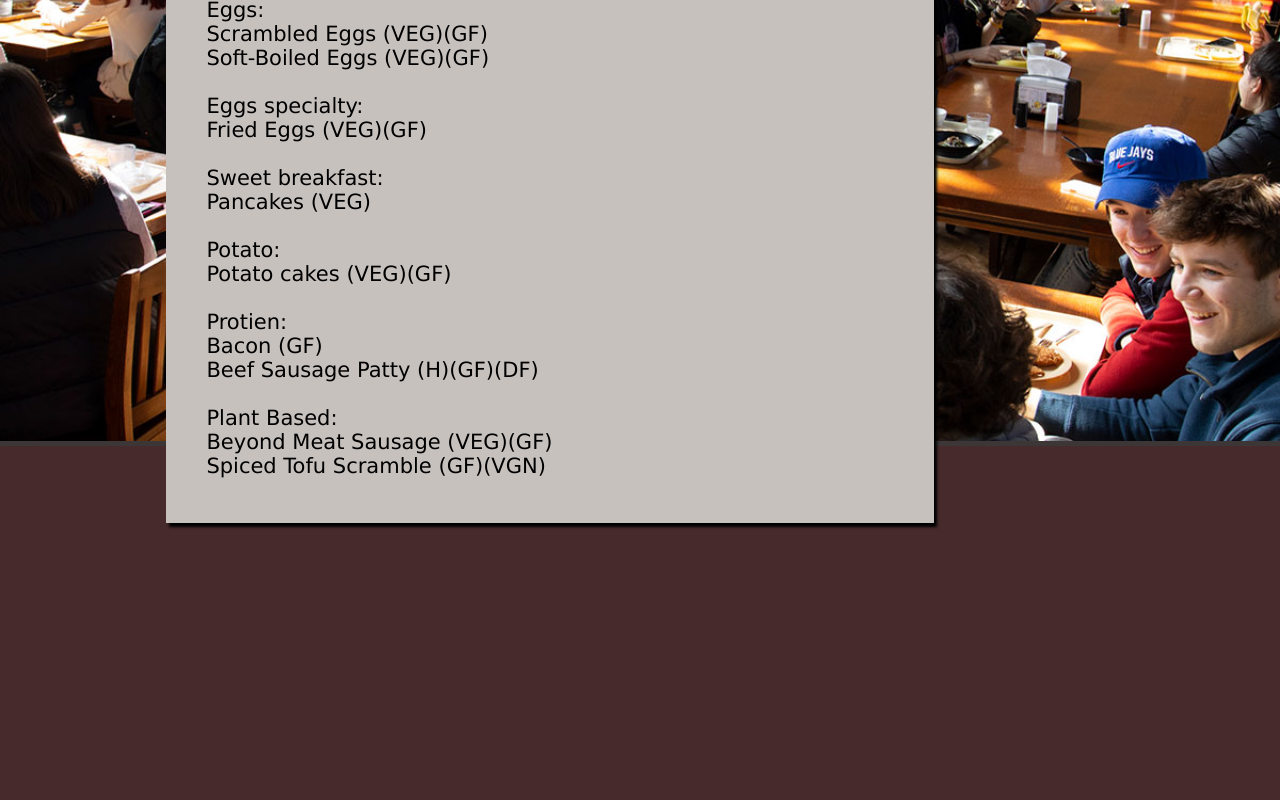
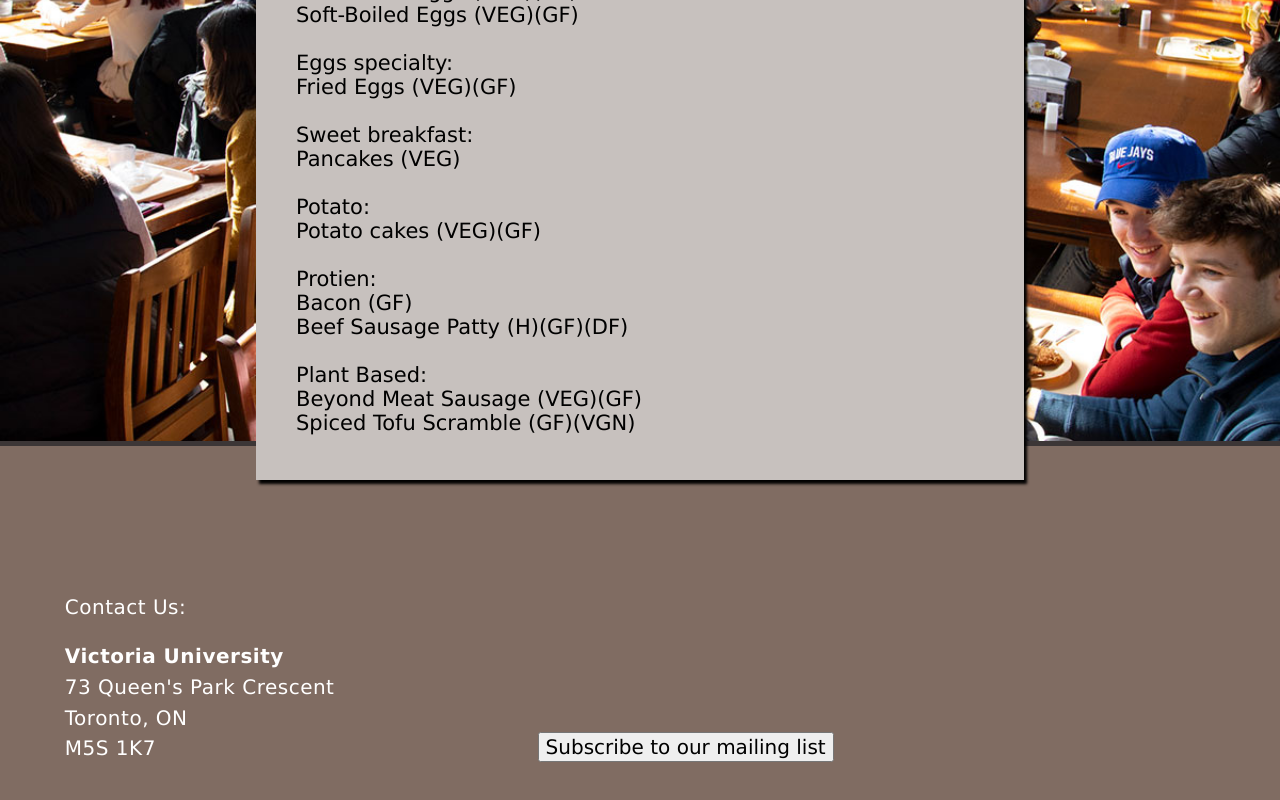
Before and after one commit to shourya134/Burwash-and-Neds-menus, a React (Create React App) app: page / in a window 1280 px wide. Shown: the part 586-1386 px from the top of the page. Built offline with nearby package versions, Linux system fonts and the light colour scheme.

Commit message:
footer updates

```diff
--- a/src/App.js
+++ b/src/App.js
@@ -1,4 +1,4 @@
-import logo from './logo.svg';
+
 import './App.css';
 import React from 'react';
 import {Food_menu} from './components/food_menu/Food_menu';
--- a/src/components/food_menu/Food_menu.jsx
+++ b/src/components/food_menu/Food_menu.jsx
@@ -69,7 +69,10 @@ function Food_menu () {
 
 
                 <h1 className='food-menu-heading'>Burwash Dining Hall Menu</h1><br />
-                <p className='food_details'>{/*<a>LUNCH AND DINNER COMMON MENU ITEMS INCLUDE SOUPS, BEVERAGES, FOOD BAR ITEMS (PIZZA/PANINI), SALAD BAR, WHOLE FRUIT AND DESSERTS <br /></a>*/} <br />Legend: (H)– Halal, (GF) – Gluten Free, (DF) – Dairy Free, (VEG) – Vegetarian, (VGN) – Vegan <br /> <br /> PICK A DATE : <DatePicker minDate={init_date} wrapperClassName="datePicker"  selected={date} onChange={(date) => setDate(date)} /> </p>
+                <p className='food_details'>
+                    {/*<a>LUNCH AND DINNER COMMON MENU ITEMS INCLUDE SOUPS, BEVERAGES, FOOD BAR ITEMS (PIZZA/PANINI), SALAD BAR, WHOLE FRUIT AND DESSERTS <br /></a>*/}
+                    <a className='link' href='https://www.vicu.utoronto.ca/hospitality-services/'> Hospitality Services </a> / <a className='link' href='https://www.vicu.utoronto.ca/hospitality-services/student-meal-plans-and-dining-hall-menus/'> Student Meal Plans & Dining Hall Menus </a> / Burwash Dining hall <br />
+                     <br />Legend: (H)– Halal, (GF) – Gluten Free, (DF) – Dairy Free, (VEG) – Vegetarian, (VGN) – Vegan <br /> <br /> PICK A DATE : <DatePicker minDate={init_date} wrapperClassName="datePicker"  selected={date} onChange={(date) => setDate(date)} /> </p>
 
                 <div className='outline'>
 
--- a/src/components/food_menu/food_menu.css
+++ b/src/components/food_menu/food_menu.css
@@ -29,9 +29,9 @@
     border-top: 1px solid rgba(71, 42, 43, .15);
     display: inline-block;
     position: relative;
-    margin-left: 13%;
-    margin-right: 13%;
-    margin-top: 8%;
+    left: 20%;
+    right: auto;
+    top: 5%;
     padding-top: 2%;
     box-shadow: 3px 4px 3px black;
     background-color: rgb(255, 255, 255);
@@ -52,7 +52,7 @@
     letter-spacing: 0.5px;
     color: #000000;;
     font-family:Verdana, Geneva, Tahoma, sans-serif;
-    font: size 40px;;
+    font: size 40px;
     width: 100%;
     font-weight: 500;
     position:relative;
@@ -157,6 +157,11 @@
 
 }
 
+.link {
+  text-decoration:underline;
+  color: #000000;
+}
+
 
 @media (max-width: 62rem) {
 
@@ -176,11 +181,10 @@
     border-top: 1px solid rgba(71, 42, 43, .15);
     display: inline-block;
     position: relative;
-    margin-left: 13%;
-    margin-right: 13%;
+    left: 10%;
+    right: auto;
     margin-top: 7%;
     padding-top: 2%;
-    padding-bottom: 10%;
     background-color: rgb(235, 235, 235);
     width: 80%;
 
--- a/src/components/footer/Footer.jsx
+++ b/src/components/footer/Footer.jsx
@@ -4,9 +4,20 @@ function Footer() {
 
   return (
     <div class='for-footer'>
-      <nav >
 
-      </nav>
+      <ul>
+        <h1 className='footer-heading'>Contact Us:</h1><br /><br />
+
+         <li className='content-footer'>Victoria University</li><br />
+         <li className='content-footer-2'>73 Queen's Park Crescent</li><br />
+         <li className='content-footer-2'>Toronto, ON</li><br />
+         <li className='content-footer-2'>M5S 1K7</li><br />
+
+      </ul>
+      <button className='for-mail'>Subscribe to our mailing list
+
+      </button>
+
     </div>
   );
 };
--- a/src/components/footer/footer.css
+++ b/src/components/footer/footer.css
@@ -2,21 +2,77 @@
     display: block;
     position: relative;
     letter-spacing: 0.5px;
-    background:rgb(71, 42, 43);;
-
-    font-size: 2rem;
+    background:#806C62;
     font-family: Verdana, Geneva, Tahoma, sans-serif;
-    color: black;
+    color: rgb(255, 255, 255);
     width: 100%;
     border-top: 5px solid rgb(60, 54, 54);
-
     height: 30rem;
 }
 
 .footer-text{
-    margin-left: 0%;
-    margin-top: 20%;
-    font-size: 2rem;
+    margin-left: 5%;
+    margin-top: 10rem;
+    font-size: 20px;
+    font-weight: 00;
     font-family: Verdana, Geneva, Tahoma, sans-serif;
-    color: black;
+    color: rgb(255, 255, 255);
+    font-weight: 5;
 }
+
+.footer-heading {
+    margin-top: 12%;
+    display: block;
+    text-align: left;
+    letter-spacing: 0.5px;
+    color: #ffffff;;
+    font-family:Verdana, Geneva, Tahoma, sans-serif;
+    font-size: 20px;
+    width: 100%;
+    font-weight: 500;
+    position:relative;
+    margin-bottom: -1%;
+    margin-left: 2%;
+
+
+}
+
+.content-footer {
+
+    display: block;
+    text-align: left;
+    letter-spacing: 0.5px;
+    color: #ffffff;;
+    font-family:Verdana, Geneva, Tahoma, sans-serif;
+    font-size: 20px;
+    width: 100%;
+    font-weight: 700;
+    position:relative;
+    margin-bottom: -1%;
+    margin-left: 2%;
+
+}
+
+.content-footer-2 {
+    display:flex;
+    text-align: left;
+    letter-spacing: 0.5px;
+    color: #ffffff;;
+    font-family:Verdana, Geneva, Tahoma, sans-serif;
+    font-size: 20px;
+    width: 100%;
+    font-weight: 100;
+    position:relative;
+    margin-bottom: -1%;
+    margin-left: 2%;
+
+
+}
+
+.for-mail {
+    display: flex;
+    margin-left: 42%;
+    margin-top: -4%;
+    font-family: Verdana, Geneva, Tahoma, sans-serif;
+    font-size: 20px;
+}
```
Also changed, not shown: src/logo.svg (deleted).
